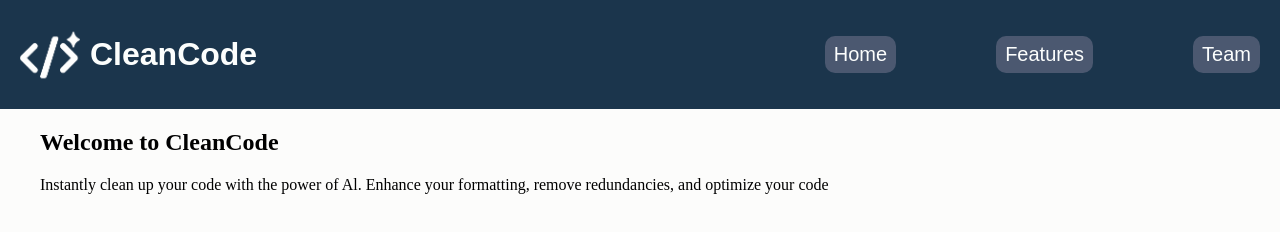
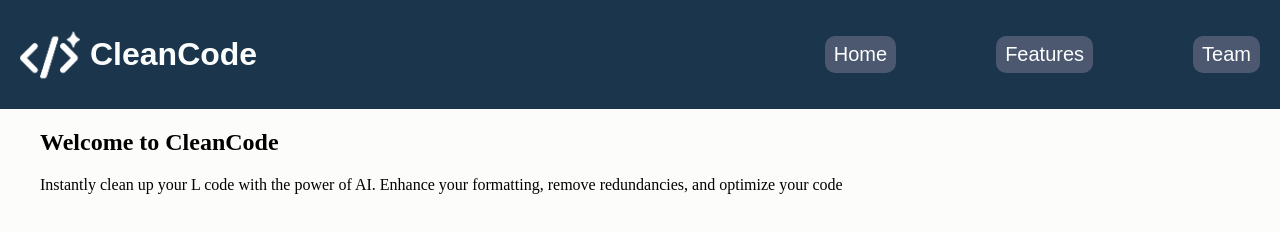
Before and after one commit to amermunassar/CleanCode, a plain HTML site: page index.html in a window 1280 px wide. Drawn offline with Linux system fonts and the light colour scheme.

Commit message:
Update index.html

```diff
--- a/index.html
+++ b/index.html
@@ -30,7 +30,7 @@
         <main>
             <section>
                 <h2>Welcome to CleanCode</h2>
-                <p>Instantly clean up your code with the power of Al. Enhance your formatting, remove redundancies, and optimize your code</p>
+                <p>Instantly clean up your L code with the power of AI. Enhance your formatting, remove redundancies, and optimize your code</p>
             </section>
         </main>
     </div>
```
